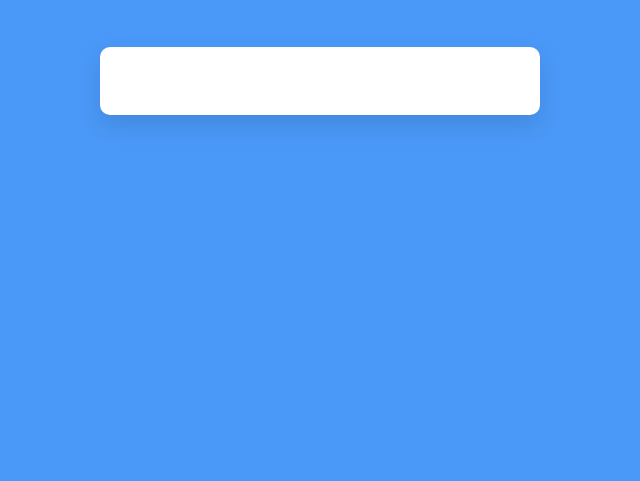
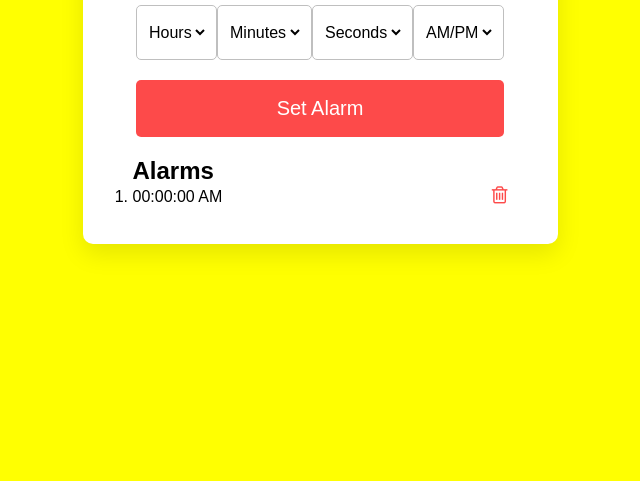
Before and after one commit to Nikhilsatish/alarm-clock, a plain HTML site: page index.html in a window 1280 px wide. Shown: the part 319-800 px from the top of the page, without its empty margins (320-960 px from the left). Drawn offline with Linux system fonts and the light colour scheme.

Commit message:
set Alarm and display alarm HTML/CSS

```diff
--- a/index.html
+++ b/index.html
@@ -1,16 +1,56 @@
 <!DOCTYPE html>
 <html lang="en">
-<head>
-    <meta charset="UTF-8">
-    <meta http-equiv="X-UA-Compatible" content="IE=edge">
-    <meta name="viewport" content="width=device-width, initial-scale=1.0">
+  <head>
+    <meta charset="UTF-8" />
+    <meta http-equiv="X-UA-Compatible" content="IE=edge" />
+    <meta name="viewport" content="width=device-width, initial-scale=1.0" />
     <title>Alarm Clock</title>
-    <link rel="icon" type="image/x-icon" href="./files/favicon.ico">
-    <link rel="stylesheet" href="style.css">
-</head>
-<body>
+    <link rel="icon" type="image/x-icon" href="./files/favicon.ico" />
+    <link rel="stylesheet" href="style.css" />
+    <link
+      rel="stylesheet"
+      href="https://cdnjs.cloudflare.com/ajax/libs/font-awesome/4.7.0/css/font-awesome.min.css"
+    />
+  </head>
+  <body>
     <div class="container">
-        <div class="row"></div>
+      <div class="setAlarm">
+        <h1>00:00:00 AM</h1>
+        <div class="content">
+          <div class="column">
+            <select>
+              <option value="Hours">Hours</option>
+            </select>
+          </div>
+          <div class="column">
+            <select>
+              <option value="Minutes">Minutes</option>
+            </select>
+          </div>
+          <div class="column">
+            <select>
+              <option value="Seconds">Seconds</option>
+            </select>
+          </div>
+          <div class="column">
+            <select>
+              <option value="AM/PM">AM/PM</option>
+            </select>
+          </div>
+        </div>
+        <button>Set Alarm</button>
+      </div>
+      <div class="displayAlarms">
+        <h2>Alarms</h2>
+        <div class="displayContent">
+          <ol>
+            <li>
+              <span class="time">00:00:00 AM</span>
+              <i class="fa fa-trash-o"></i>
+            </li>
+          </ol>
+        </div>
+      </div>
     </div>
-</body>
+  </body>
 </html>
--- a/style.css
+++ b/style.css
@@ -3,6 +3,11 @@
     padding: 0;
     box-sizing: border-box;
 }
+
+body {
+    font-family: sans-serif;
+}
+
 /* centering container using flex */
 body,
 .container {
@@ -14,14 +19,69 @@ body,
 body {
     padding: 0 10px;
     min-height: 100vh;
-    background: #4A98F7;
+    background: #ffff01;
 }
 
 .container {
-    width: 440px;
+    width: 475px;
     padding: 30px 30px 38px;
     background: #fff;
     border-radius: 10px;
     flex-direction: column;
     box-shadow: 0 10px 25px rgba(0, 0, 0, 0.1);
 }
+
+.setAlarm h1 {
+    text-align: center;
+}
+
+.setAlarm .content {
+    width: 100%;
+    height: 55px;
+    margin-top: 20px;
+    display: flex;
+    justify-content: space-between;
+}
+
+.content .column {
+    padding: 0 8px;
+    border-radius: 5px;
+    border: 1px solid #bfbfbf;
+    width: calc(100% / 3 - 5px);
+}
+
+.column select {
+    width: auto;
+    height: 53px;
+    border: none;
+    outline: none;
+    background: none;
+    font-size: 16px;
+}
+
+.setAlarm button {
+    width: 100%;
+    border: none;
+    outline: none;
+    color: #fff;
+    cursor: pointer;
+    font-size: 20px;
+    padding: 17px 0;
+    margin-top: 20px;
+    border-radius: 5px;
+    background: #fd4a4a;
+}
+
+.displayAlarms {
+    margin-top: 20px;
+}
+
+.time {
+    margin-right: 265px;
+}
+
+.fa-trash-o {
+    color: #fd4a4a;
+    cursor: pointer;
+    font-size: 20px !important;
+}
```
